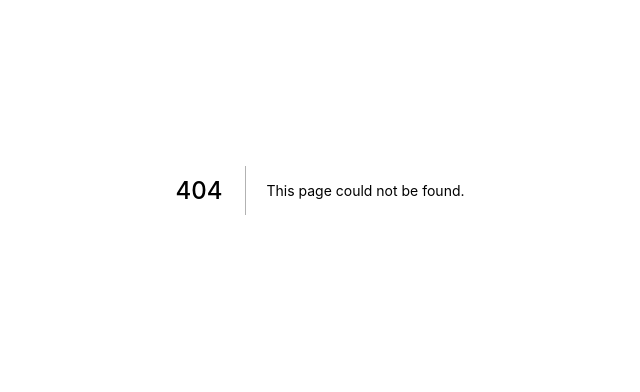
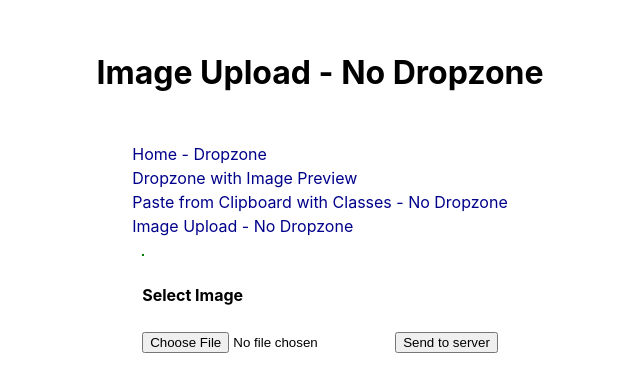
Before and after one commit to dwestland/next-dropzone, a Next.js app: page /image-upload in a window 1280 px wide. Before the commit this address had no page. Shown: the part 210-602 px from the top of the page, without its empty margins (320-960 px from the left). Built offline with nearby package versions, Linux system fonts and the light colour scheme.

Commit message:
Update pages

```diff
--- /dev/null
+++ b/pages/image-upload.tsx
@@ -0,0 +1,80 @@
+/* eslint-disable import/no-unresolved */
+/* eslint-disable import/extensions */
+import React, { useState } from 'react'
+import Nav from '@/components/Nav'
+
+const PlainPage = () => {
+  const [image, setImage] = useState(null)
+  const [createObjectURL, setCreateObjectURL] = useState(null)
+
+  const uploadToClient = (e) => {
+    console.log('%c e ', 'background: red; color: white', e)
+    console.log(
+      '%c e.target.file ',
+      'background: red; color: white',
+      e.target.file
+    )
+
+    if (e.target.files && e.target.files[0]) {
+      const imageTarget = e.target.files[0]
+
+      setImage(imageTarget)
+      setCreateObjectURL(URL.createObjectURL(imageTarget))
+    }
+  }
+
+  const uploadToServer = async () => {
+    const body = new FormData() // create set of key/value pairs for multipart/form-data
+
+    console.log('%c image ', 'background: red; color: white', image)
+    console.log(
+      '%c createObjectURL ',
+      'background: red; color: white',
+      createObjectURL
+    )
+
+    body.append('file', image)
+    await fetch('/api/upload', {
+      method: 'POST',
+      body,
+    })
+  }
+
+  console.log(
+    '%c createObjectURL ',
+    'background: red; color: white',
+    createObjectURL
+  )
+
+  return (
+    <div className="container home-div">
+      <h1>Image Upload - No Dropzone</h1>
+      <Nav />
+      <div>
+        {image && <h2>{image.name}</h2>}
+
+        <img
+          src={createObjectURL}
+          style={{ border: '1px solid green' }}
+          alt=""
+        />
+        <h4>Select Image</h4>
+        <input
+          type="file"
+          name="myImage"
+          // style={{ color: 'rgba(0, 0, 0, 0)' }}
+          onChange={uploadToClient}
+        />
+        <button
+          className="btn btn-primary"
+          type="submit"
+          onClick={uploadToServer}
+        >
+          Send to server
+        </button>
+      </div>
+    </div>
+  )
+}
+
+export default PlainPage
--- a/pages/index.tsx
+++ b/pages/index.tsx
@@ -29,7 +29,7 @@ const Home = () => {
   }
   return (
     <div className="container home-div">
-      <h1>Home</h1>
+      <h1>Home - Dropzone</h1>
       <Nav />
       <div {...getRootProps()} className="dropzone">
         <input {...getInputProps()} />
--- a/pages/preview.tsx
+++ b/pages/preview.tsx
@@ -51,7 +51,7 @@ const Preview = () => {
 
   return (
     <div className="container ">
-      <h1>Preview</h1>
+      <h1>Dropzone with Image Preview</h1>
       <Nav />
       <div {...getRootProps()} className=" dropzone">
         <input {...getInputProps()} />
@@ -64,12 +64,12 @@ const Preview = () => {
       <div>
         {name && (
           <>
-            <strong>Size:</strong> {name} &nbsp;
+            <strong>Name:</strong> {name} &nbsp;
           </>
         )}
         {size > 0 && (
           <>
-            <strong>Name:</strong> {size} &nbsp;
+            <strong>Size:</strong> {size} &nbsp;
           </>
         )}
         {yourImage.map((upFile) => (
--- a/src/components/Nav.tsx
+++ b/src/components/Nav.tsx
@@ -5,20 +5,19 @@ const Nav = () => (
   <div>
     <br />
     <Link href="/">
-      <a>Home</a>
+      <a>Home - Dropzone</a>
     </Link>
     <br />
     <Link href="/preview">
-      <a>Preview</a>
-    </Link>
-
-    <br />
-    <Link href="/paste-container">
-      <a>Paste from Clipboard - Classes</a>
+      <a>Dropzone with Image Preview</a>
     </Link>
     <br />
-    <Link href="/upload-image-form">
-      <a>Plain</a>
+    <Link href="/paste-from-clipboard">
+      <a>Paste from Clipboard with Classes - No Dropzone</a>
+    </Link>
+    <br />
+    <Link href="/image-upload">
+      <a>Image Upload - No Dropzone</a>
     </Link>
     <br />
   </div>
--- a/src/components/PasteContainer.tsx
+++ b/src/components/PasteContainer.tsx
@@ -16,8 +16,6 @@ export default class PasteContainer extends Component {
       items: [],
     }
   }
-
-  static displayName = 'PasteContainer'
 
   static defaultProps = {
     onPaste: () => null,
--- a/styles/globals.css
+++ b/styles/globals.css
@@ -1,18 +1,23 @@
+* {
+  box-sizing: border-box;
+}
+
 html,
 body {
   padding: 0;
+  line-height: 1.5;
   margin: 0;
   font-family: -apple-system, BlinkMacSystemFont, Segoe UI, Roboto, Oxygen,
     Ubuntu, Cantarell, Fira Sans, Droid Sans, Helvetica Neue, sans-serif;
 }
 
 a {
-  color: inherit;
+  color: darkblue;
   text-decoration: none;
 }
 
-* {
-  box-sizing: border-box;
+a:hover {
+  text-decoration: underline;
 }
 
 .container {
```
Also changed, not shown: pages/paste-from-clipboard.tsx (added, +55 -0 lines), .eslintrc.js.
